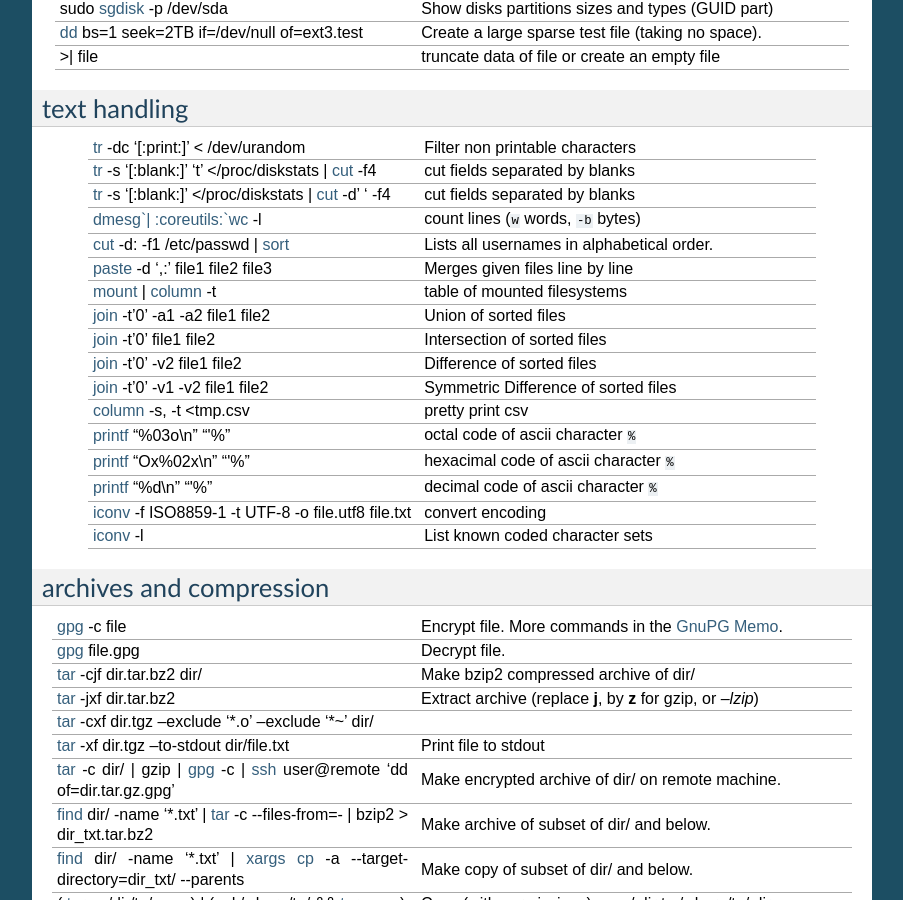
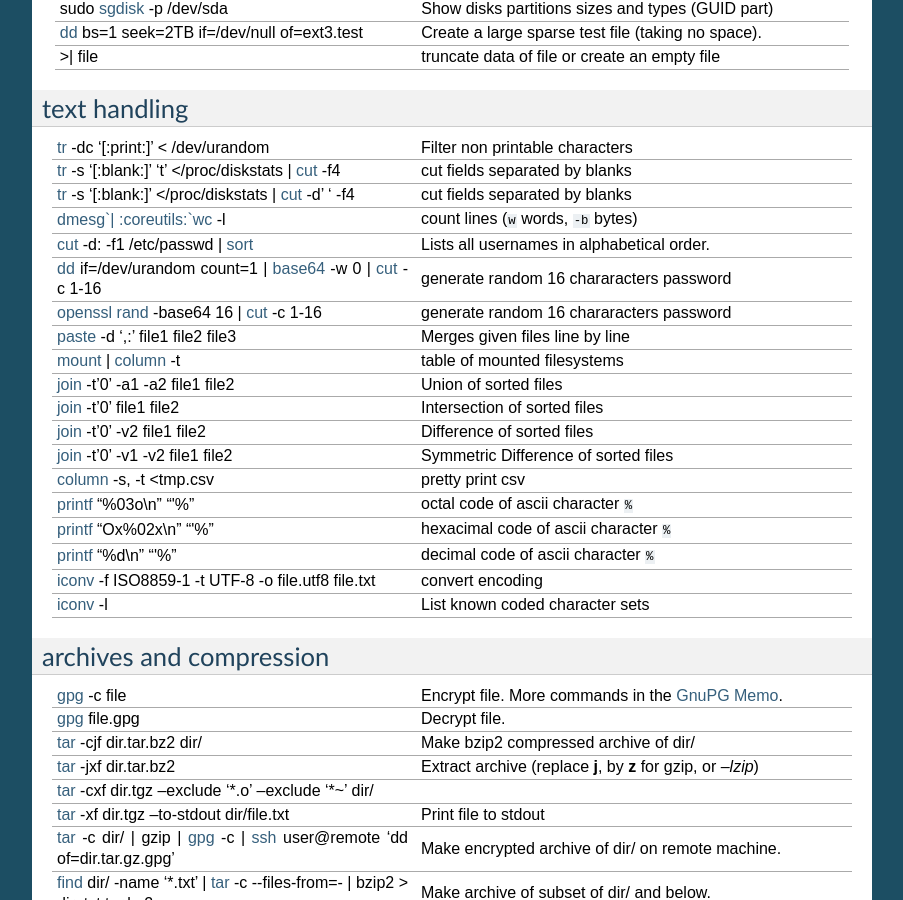
Before and after one commit to marczz/unix_memo, a Sphinx documentation site: the page built from source/commands.rst, in a window 1280 px wide and 900 px high, scrolled down 1321 px. Shown: the whole window, without its empty margins (198-1101 px from the left). Built offline with Sphinx 7.4.7, drawn with Linux system fonts in a browser that asks for light colours; the version number could not be read and is left out.

Commit message:
command.rst: added generator of random passwords

```diff
--- a/source/commands.rst
+++ b/source/commands.rst
@@ -93,6 +93,8 @@ text handling
    :coreutils:`tr` -s '[:blank:]' </proc/diskstats | :coreutils:`cut` -d' ' -f4§cut fields separated by blanks
    :man:`dmesg`| :coreutils:`wc` -l§count lines (``w`` words, ``-b`` bytes)
    :coreutils:`cut` -d: -f1 /etc/passwd | :coreutils:`sort`§Lists all usernames in alphabetical order.
+   :coreutils:`dd` if=/dev/urandom count=1 | :coreutils:`base64` -w 0 | :coreutils:`cut` -c 1-16§generate random 16 chararacters password
+   :man:`openssl` :man:`rand` -base64 16 | :coreutils:`cut` -c 1-16§generate random 16 chararacters password
    :coreutils:`paste` -d ',:' file1 file2 file3§Merges given files line by line
    :man:`mount` | :bsdman:`column` -t§table of mounted filesystems
    :coreutils:`join` -t'\0' -a1 -a2 file1 file2§Union of sorted files
```
